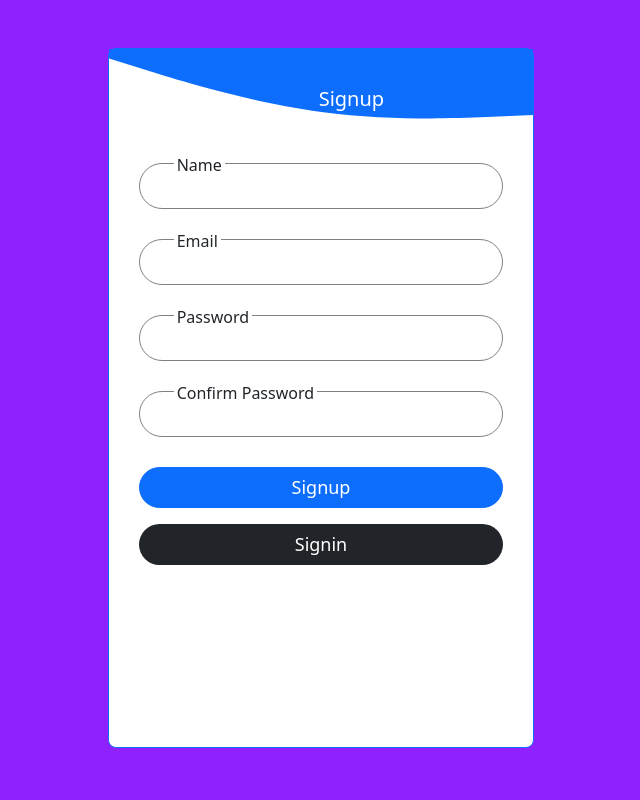
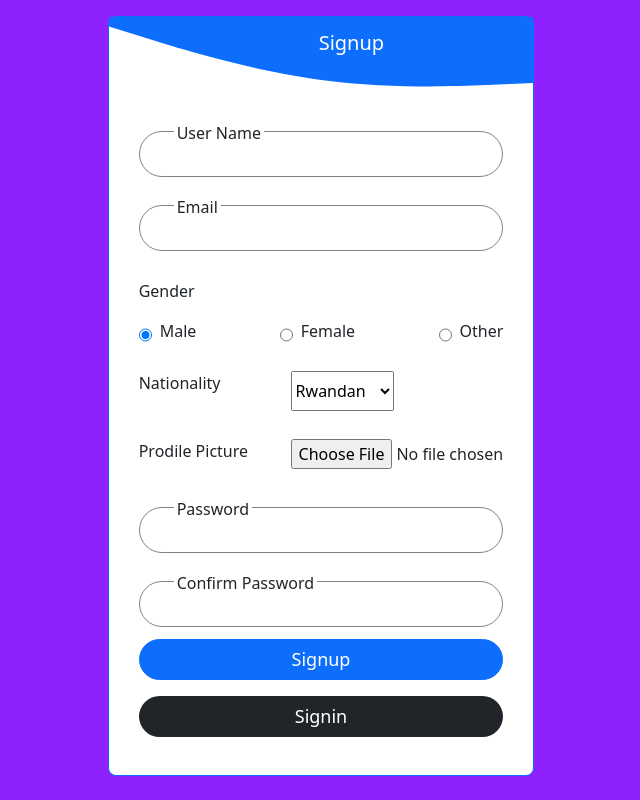
Before and after one commit to RUTAGENGWA-ASANTE-BRUCE/Stock-Management-CodeIgnitor, a CodeIgniter app: page /Stock-Management-CodeIgnitor/index.php/user/createUser in a window 1280 px wide. Shown: the whole page, without its empty margins (319-959 px from the left). Run offline with CodeIgniter, Linux system fonts and the light colour scheme.

Commit message:
new change

```diff
--- a/stockManagement/application/views/createUser.php
+++ b/stockManagement/application/views/createUser.php
@@ -1,47 +1,150 @@
 <!DOCTYPE html>
 <html lang="en">
+
 <head>
     <meta charset="UTF-8">
     <meta http-equiv="X-UA-Compatible" content="IE=edge">
     <meta name="viewport" content="width=device-width, initial-scale=1.0">
     <title>Stock Management - Register User</title>
-    <Link rel="stylesheet"  href="<?php echo base_url();?>/public/css/bootstrap.css">
-    <Link rel="stylesheet"  href="<?php echo base_url();?>/public/css/custom2.css">
+    <Link rel="stylesheet" href="<?php echo base_url(); ?>/public/css/bootstrap.css">
+    <style>
+        .loginRegister{
+        background-color: #8F21FF;
+    }
+    .form-part{
+        display: flex;
+        flex-direction: column;
+        margin-bottom: 12px;
+        position: relative;
 
+    }
+    label{
+        /* margin-top: -10px; */
+        position: absolute;
+        top: -10px;
+        margin-left: 35px;
+        width: fit-content;
+        padding-left: 3px;
+        padding-right:3px;
+        background-color: white;
+    }
+    .form-input{
+        margin-top: 3;
+        border-radius: 25px;
+        padding: 10px;
+        width: 100%;
+        padding-left: 10px;
+        border: 1px solid gray;
+
+    }
+    form{
+        padding-top: 20px;
+        padding-left: 30px;
+        padding-right: 30px;
+
+    }
+    .signup{
+        font-size:18px;
+        font-weight:400;
+        border-radius: 25px;
+        width: 100%;
+
+        text-decoration: none;
+
+    }
+    .signin{
+        font-size:18px;
+        font-weight:400;
+        border-radius: 25px;
+        margin-top: 16px;
+        width: 100%;
+
+
+        text-decoration: none;
+    }
+.describer{
+    position: absolute;
+    top: -10px;
+    left:210px;
+}
+    </style>
 </head>
+
 <body class="loginRegister">
-        <div class="border col-md-4 d-flex flex-column position-relative   bg-white my-auto border-primary rounded-3 mx-auto mt-5" style="height:700px">
-            <h5 class="w-25 mx-auto describer text-white mt-5">Signup</h5>
-        <svg xmlns="http://www.w3.org/2000/svg" viewBox="0 0 1440 320" ><path fill="#0d6efd" fill-opacity="1" d="M0,32L120,69.3C240,107,480,181,720,213.3C960,245,1200,235,1320,229.3L1440,224L1440,0L1320,0C1200,0,960,0,720,0C480,0,240,0,120,0L0,0Z">
+    <div class="border col-md-4 d-flex flex-column position-relative   bg-white my-auto border-primary rounded-3 mx-auto mt-3" style="height:760px">
+        <h5 class="w-25 mx-auto describer text-white mt-4">Signup</h5>
+        <svg xmlns="http://www.w3.org/2000/svg" viewBox="0 0 1440 320">
+            <path fill="#0d6efd" fill-opacity="1" d="M0,32L120,69.3C240,107,480,181,720,213.3C960,245,1200,235,1320,229.3L1440,224L1440,0L1320,0C1200,0,960,0,720,0C480,0,240,0,120,0L0,0Z">
 
-            </path></svg>
-            <form method="POST" name="createUser" style="height:80%;" class="col-md-12" action="<?php echo base_url()?>index.php/User/createUser ">
+            </path>
+        </svg>
+        <form method="POST" name="createUser" enctype="multipart/form-data" style="height:80%;" class="col-md-12" action="<?php echo base_url() ?>index.php/User/createUser ">
             <div class="form-part">
-                <Label>Name</Label>
-                <input type="text" name="name" class="form-input" />
-                <?php echo form_error('name');?>
+                <Label>User Name</Label>
+                <input required type="text" minlength="4" maxlength="60" name="name" class="form-input" />
+              <p class="fs-6 text-danger">  <?php echo form_error('name'); ?></p>
 
             </div>
             <div class="form-part">
                 <Label>Email</Label>
-                <input type="email" name="email" class="form-input" />
-                <?php echo form_error('email');?>
+                <input required type="email"  name="email" class="form-input" />
+              <p class="fs-6 text-danger">  <?php echo form_error('email'); ?></p>
 
+            </div>
+            <div class="form-part d-flex flex-column">
+                <p>Gender</p>
+                <div class="d-flex justify-content-between">
+                    <div class="d-flex">
+
+                        <input  type="radio" name="gender" class="me-2 mt-2" value="male" checked> Male
+                    </div>
+                    <div class="d-flex">
+
+                        <input  type="radio" name="gender" class="me-2 mt-2" value="female"> Female
+                    </div>
+                    <div class="d-flex">
+                        <input  type="radio" name="gender" class="me-2 mt-2" value="other"> Other
+
+                    </div>
+                </div>
+              <p class="fs-6 text-danger">  <?php echo form_error('email'); ?></p>
+            </div>
+            <div class="form-part d-flex flex-column">
+                <div class="d-flex">
+
+                    <p class="col-5">Nationality</p>
+                    <select name="nationality">
+                        <option value="Rwandan">Rwandan</option>
+                        <option value="American">American</option>
+                        <option value="Ugandan">Ugandan</option>
+                        <option value="Canadian">Candadian</option>
+                    </select>
+                </div>
+              <p class="fs-6 text-danger">  <?php echo form_error('email'); ?></p>
+            </div>
+            <div class="form-part d-flex flex-column">
+                <div class="d-flex">
+
+                    <p class="col-5">Prodile Picture</p>
+                    <input required type="file" name="profilePicture">
+                </div>
+              <p class="fs-6 text-danger">  <?php echo form_error('email'); ?></p>
             </div>
             <div class="form-part">
                 <Label>Password</Label>
-                <input type="password" name="password" class="form-input" />
-                <?php echo form_error('password');?>
+                <input required type="password" pattern="^(?=.*[A-Za-z])(?=.*\d)[A-Za-z\d]{8,}$" name="password" class="form-input" />
+              <p class="fs-6 text-danger">  <?php echo form_error('password'); ?></p>
 
             </div>
             <div class="form-part">
                 <Label>Confirm Password</Label>
-                <input type="password" name="cpassword" class="form-input" />
+                <input required type="password" name="cpassword" class="form-input" />
             </div>
             <button class="btn btn-primary bg-primary signup">Signup</button>
-            <a class="signin btn bg-dark text-white" href="<?php echo base_url()?>index.php/User/login">Signin</a>
-            </form>
-        </div>
-        </div>
+            <a class="signin btn bg-dark text-white" href="<?php echo base_url() ?>index.php/User/login">Signin</a>
+        </form>
+    </div>
+    </div>
 </body>
+
 </html>
```
